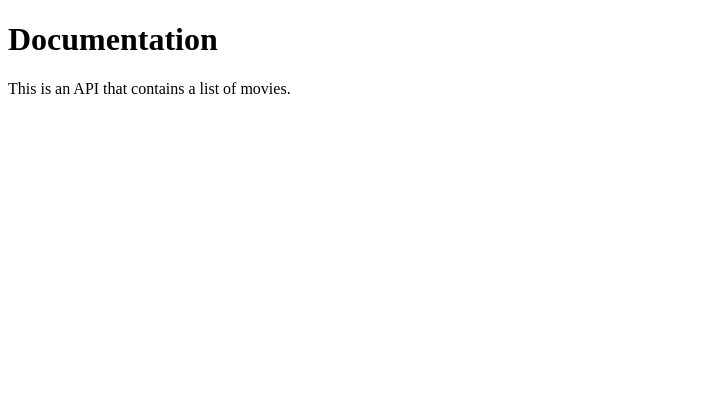
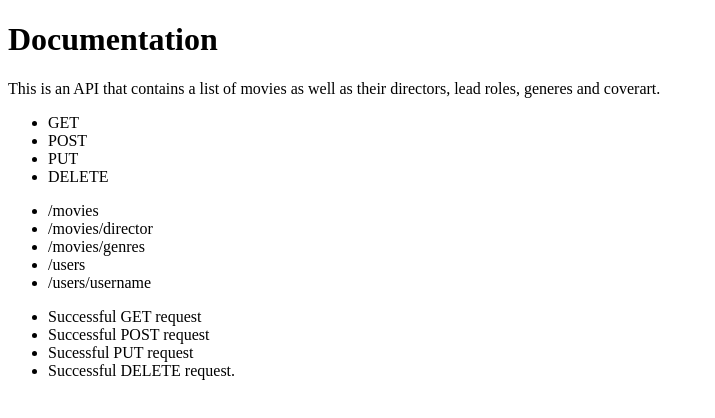
Before and after one commit to warpedpuppy/ad-backend-movie, a website: page public/documentation.html in a window 1280 px wide. Shown: the whole page, without its empty margins (0-715 px from the left). Drawn offline with Linux system fonts and the light colour scheme.

Commit message:
task 2.5 stuff
add endpoint routes to index.js and documentation

```diff
--- a/package.json
+++ b/package.json
@@ -23,6 +23,7 @@
     "body-parser": "^1.19.0",
     "express": "^4.17.1",
     "method-override": "^3.0.0",
-    "morgan": "^1.10.0"
+    "morgan": "^1.10.0",
+    "uuid": "^8.3.2"
   }
 }
--- a/public/documentation.html
+++ b/public/documentation.html
@@ -1,5 +1,5 @@
 <!DOCTYPE html>
-<html>
+<html lang="en">
 
 <head>
   <meta charset="utf-8">
@@ -13,7 +13,32 @@
   </header>
 
   <main>
-    <p>This is an API that contains a list of movies.</p>
+    <p>This is an API that contains a list of movies as well as their directors, lead roles, generes and coverart.</p>
+    <div class="api_list_table">
+      <!-- List of request methods used. -->
+      <ul>
+        <li>GET</li>
+        <li>POST</li>
+        <li>PUT</li>
+        <li>DELETE</li>
+      </ul>
+      <!-- List of URL endpoints used -->
+      <ul>
+        <li>/movies</li>
+        <li>/movies/director</li>
+        <li>/movies/genres</li>
+        <li>/users</li>
+        <li>/users/username</li>
+      </ul>
+      <!-- List of reponses used -->
+      <ul>
+        <li>Successful GET request</li>
+        <li>Successful POST request</li>
+        <li>Sucessful PUT request</li>
+        <li>Successful DELETE request.</li>
+      </ul>
+    </div>
+
   </main>
 
 </body>
```
Also changed, not shown: index.js (+46 -5 lines), 1 other file.
